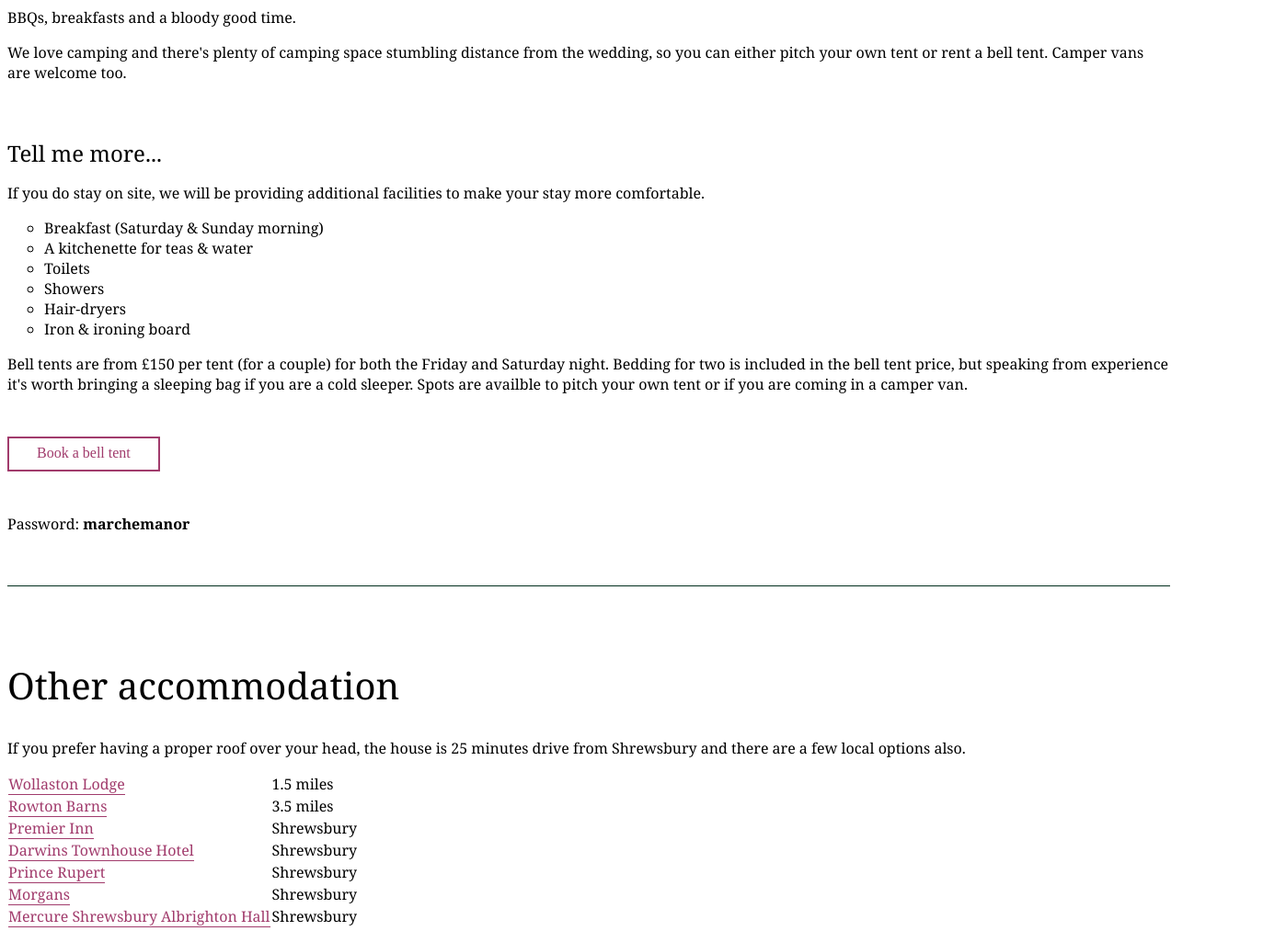
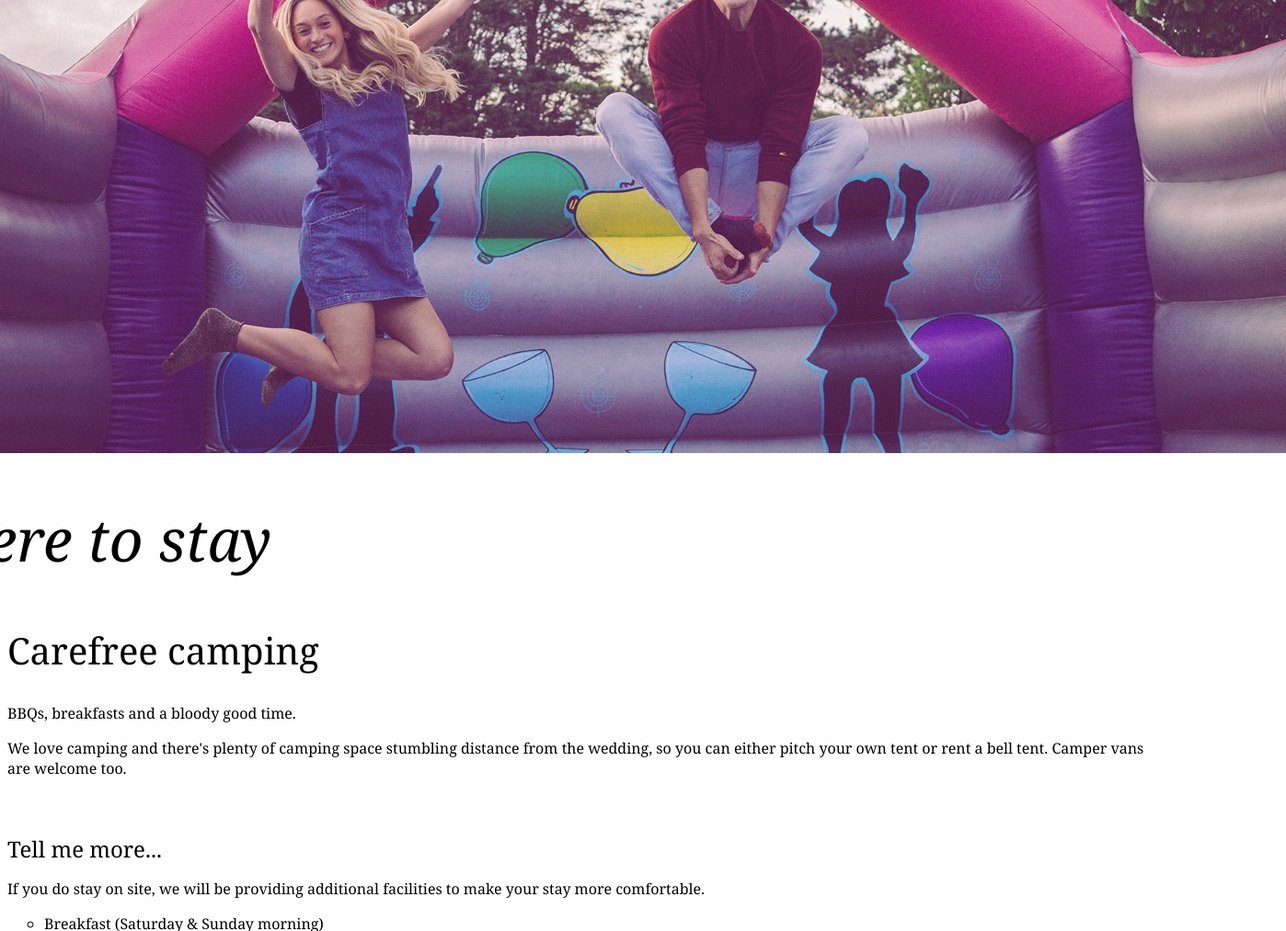
Before and after one commit to chrismhs/Wedding, a Gatsby site: page /camping in a window 1280 px wide. Shown: the part 265-1278 px from the top of the page at 92% size, 1398 px wide, since content can reach past the window. Built offline with nearby package versions, Linux system fonts and the light colour scheme; Gatsby itself is replaced by a stand-in of ours.

Commit message:
Stylistic updates

```diff
--- a/gatsby-config.js
+++ b/gatsby-config.js
@@ -15,6 +15,8 @@ module.exports = {
     },
     `gatsby-transformer-sharp`,
     `gatsby-plugin-sharp`,
+    `gatsby-plugin-smoothscroll`,
+    `gatsby-plugin-scroll-reveal`,
     {
       resolve: `gatsby-plugin-manifest`,
       options: {
--- a/package.json
+++ b/package.json
@@ -14,7 +14,9 @@
     "gatsby-plugin-netlify": "^2.1.30",
     "gatsby-plugin-offline": "^3.0.31",
     "gatsby-plugin-react-helmet": "^3.1.16",
+    "gatsby-plugin-scroll-reveal": "^0.0.4",
     "gatsby-plugin-sharp": "^2.3.4",
+    "gatsby-plugin-smoothscroll": "^1.0.4",
     "gatsby-plugin-styled-components": "^3.1.14",
     "gatsby-source-filesystem": "^2.1.39",
     "gatsby-transformer-sharp": "^2.3.6",
@@ -25,6 +27,7 @@
     "react-helmet": "^5.2.1",
     "styled-components": "^4.4.1",
     "typeface-crimson-text": "^0.0.72",
+    "typeface-playfair-display": "^0.0.72",
     "typeface-playfair-display-sc": "^0.0.72"
   },
   "devDependencies": {
--- a/src/components/layout.js
+++ b/src/components/layout.js
@@ -15,6 +15,7 @@ import Header from "./header"
 import "./layout.css"
 
 import "typeface-playfair-display-sc"
+import "typeface-playfair-display"
 import "typeface-crimson-text"
 
 const Footer = styled.footer`
--- a/src/pages/camping.js
+++ b/src/pages/camping.js
@@ -2,7 +2,15 @@ import React from "react"
 import styled from "styled-components"
 import { OutboundLink } from "gatsby-plugin-google-analytics"
 import theme from "../styles/theme"
-import { Link, List, Button, Title, Subtitle, Text } from "../styles/typography"
+import {
+  Link,
+  List,
+  Button,
+  Title,
+  Subtitle,
+  Text,
+  BigText,
+} from "../styles/typography"
 
 import BrightonPhoto from "../images/brighton.jpg"
 
@@ -24,27 +32,51 @@ const TableColumn = styled.td`
   min-width: 150px;
 `
 
-const Spacer = styled.div`
-  height: 40px;
-  border-bottom: 1px solid ${theme.darkgreen};
-  margin-bottom: 80px;
-`
-
 const Image = styled.div`
-  margin-top: 50px;
+  margin: 0 -10% 50px;
   background-image: url(${BrightonPhoto});
   background-size: cover;
   background-position: center center;
   height: 600px;
-  width: 100%;
+  width: 120%;
+
+  @media (max-width: 1050px) {
+    width: 100%;
+    margin: 0 0 50px;
+  }
 
   @media (max-width: 768px) {
     height: 350px;
+    margin: 0 0 50px 0;
+  }
+`
+const LocationTitle = styled.div`
+  margin: 50px 0 0 -10%;
+
+  @media (max-width: 1050px) {
+    margin: 50px 0 0 0px;
   }
 `
 
 const Camping = () => (
   <Layout>
+    <Image
+      data-sal="fade"
+      data-sal-delay="000"
+      data-sal-duration="600"
+      data-sal-easing="cubic-bezier(.55, .085, .68, .53)"
+      alt=""
+    />
+    <LocationTitle>
+      <BigText
+        data-sal="fade"
+        data-sal-delay="300"
+        data-sal-duration="600"
+        data-sal-easing="cubic-bezier(.55, .085, .68, .53)"
+      >
+        Where to stay
+      </BigText>
+    </LocationTitle>
     <Title>Carefree camping</Title>
     <Text>BBQs, breakfasts and a bloody good time.</Text>
     <Text>
@@ -81,7 +113,7 @@ const Camping = () => (
     <Text>
       Password:<b> marchemanor</b>
     </Text>
-    <Spacer />
+
     <Title>Other accommodation</Title>
     <Text>
       If you prefer having a proper roof over your head, the house is 25 minutes
@@ -165,8 +197,6 @@ const Camping = () => (
       <TableColumn>Shrewsbury Taxis</TableColumn>
       <TableColumn>01743 242424</TableColumn>
     </TableRow>
-    <br />
-    <Image />
   </Layout>
 )
 
--- a/src/pages/intro.js
+++ b/src/pages/intro.js
@@ -48,6 +48,7 @@ const Intro = () => (
     <BackgroundColor />
     <ContentWrapper>
       <TitleCenter>4th July 2020</TitleCenter>
+
       <TextCenter>
         <OutboundLinkStyled
           target="blank"
@@ -73,6 +74,7 @@ const Intro = () => (
         to celebrate with you on our wedding day in the heart of the Shropshire
         countryside.
       </TextCenter>
+
       <ButtonContainer>
         <Button href="https://forms.gle/ybU5Aedrw5Ym3aSm9" target="_blank">
           RSVP
--- a/src/styles/theme.js
+++ b/src/styles/theme.js
@@ -1,5 +1,5 @@
 export default {
   darkgreen: "#002E1D",
-  darkpink: "#A13B6C",
+  darkpink: "#852228",
   white: "#ffffff",
 }
--- a/src/styles/typography.js
+++ b/src/styles/typography.js
@@ -31,6 +31,23 @@ export const Title = styled.h1`
 
   @media (max-width: 768px) {
     font-size: 2rem;
+  }
+`
+
+export const BigText = styled.p`
+  font-size: 4rem;
+  font-family: "Playfair Display", "Georgia", "serif";
+  font-weight: normal;
+  margin: 30px 0 50px;
+
+  font-style: italic;
+
+  @media (max-width: 1200px) {
+    font-size: 3.5rem;
+  }
+
+  @media (max-width: 768px) {
+    font-size: 3rem;
   }
 `
 
```
Also changed, not shown: src/pages/venue.js (+47 -7 lines), src/pages/wedding.js (+34 -14 lines), 2 other files.
